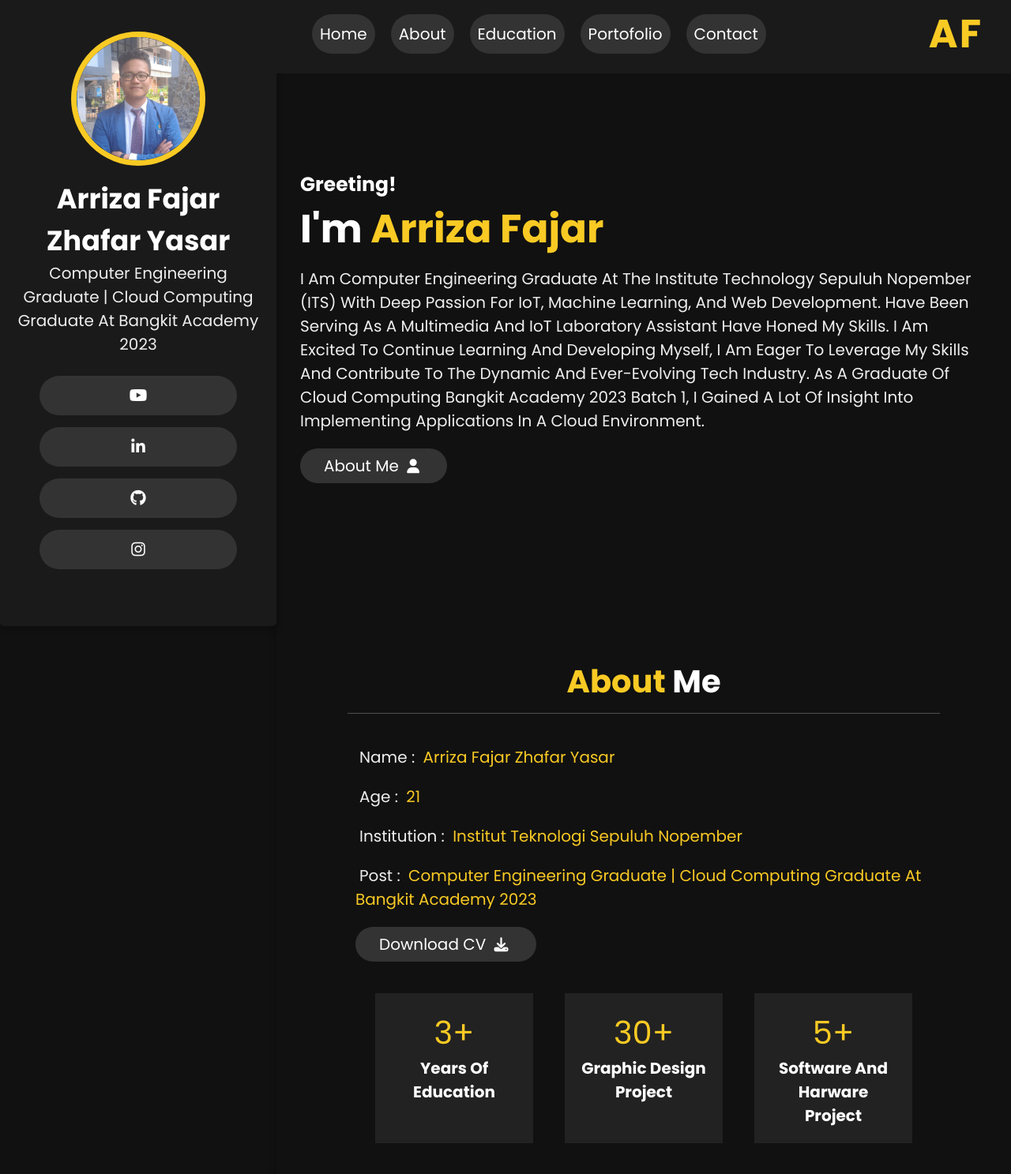
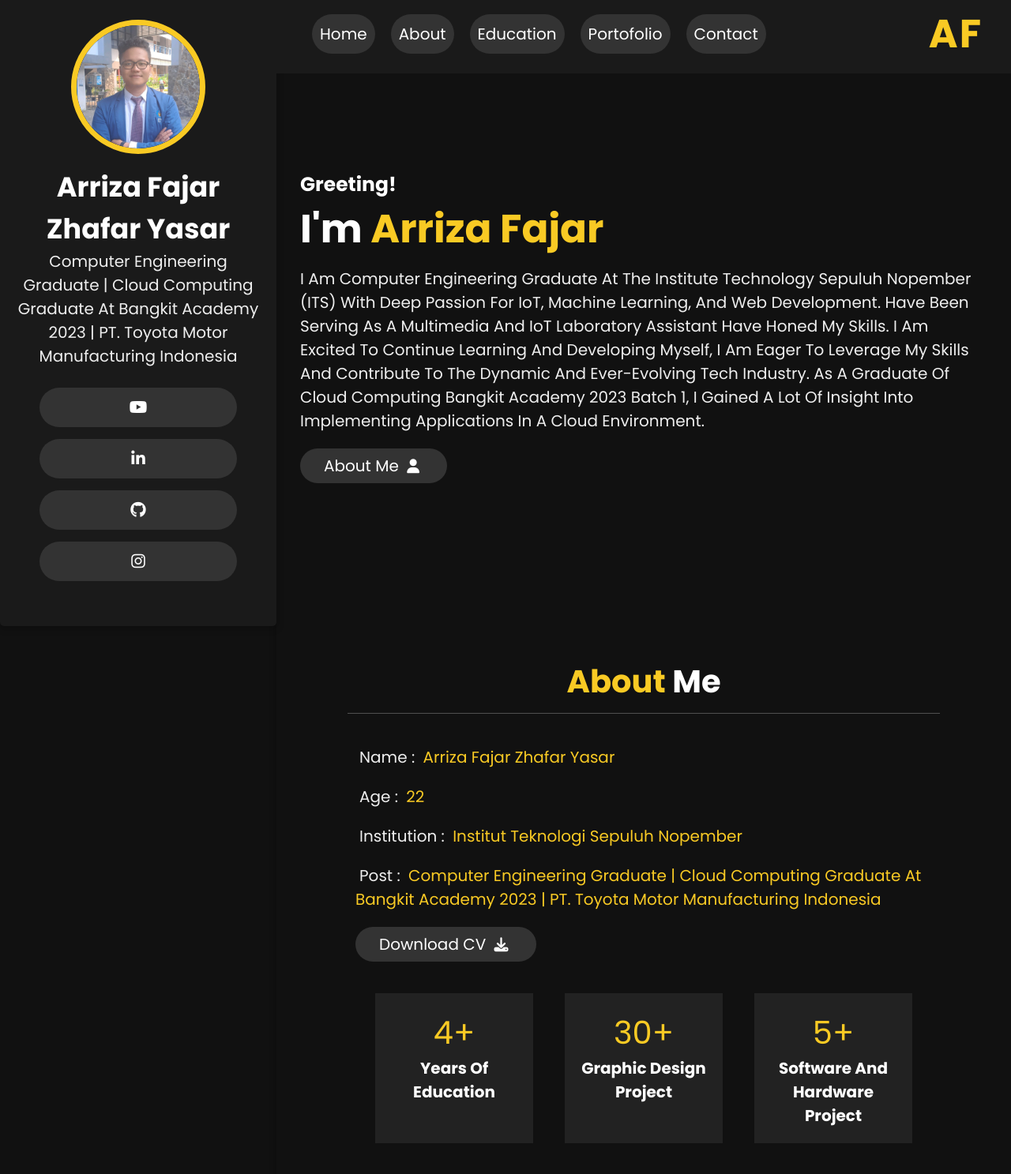
Before and after one commit to ArrCeus13/my-web, a website: page src/index.html in a window 1280 px wide. Shown: the part 7-1494 px from the top of the page at 79% size. Drawn offline with nearby package versions, Linux system fonts and the light colour scheme.

Commit message:
Update index.html

```diff
--- a/src/index.html
+++ b/src/index.html
@@ -44,15 +44,15 @@
         <div class="row">
             <div class="info">
                 <h3> <span> name : </span> arriza fajar zhafar yasar</h3>
-                <h3> <span> age : </span> 21 </h3>
+                <h3> <span> age : </span> 22 </h3>
                 <h3> <span> institution : </span> institut teknologi sepuluh nopember </h3>
-                <h3> <span> post : </span> Computer Engineering Graduate | Cloud Computing Graduate at Bangkit Academy 2023 </h3>
+                <h3> <span> post : </span> Computer Engineering Graduate | Cloud Computing Graduate at Bangkit Academy 2023 | PT. Toyota Motor Manufacturing Indonesia </h3>
                 <a href="#"><button id="downloadBtn" class="btn">Download CV <i class="fas fa-download"></i></button></a>
             </div>
 
             <div class="counter">
                 <div class="box">
-                    <span>3+</span>
+                    <span>4+</span>
                     <h3>years of education</h3>
                 </div>
                 <div class="box">
@@ -61,7 +61,7 @@
                 </div>
                 <div class="box">
                     <span>5+</span>
-                    <h3>software and harware project</h3>
+                    <h3>software and hardware project</h3>
                 </div>
             </div>
 
@@ -151,7 +151,7 @@
         <div class="user">
             <img src="image/me.jpg" alt="">
             <h3 class="name">Arriza Fajar Zhafar Yasar</h3>
-            <p class="post">Computer Engineering Graduate | Cloud Computing Graduate at Bangkit Academy 2023</p>
+            <p class="post">Computer Engineering Graduate | Cloud Computing Graduate at Bangkit Academy 2023 | PT. Toyota Motor Manufacturing Indonesia</p>
         </div>
         <nav class="navbar">
             <ul>
```
